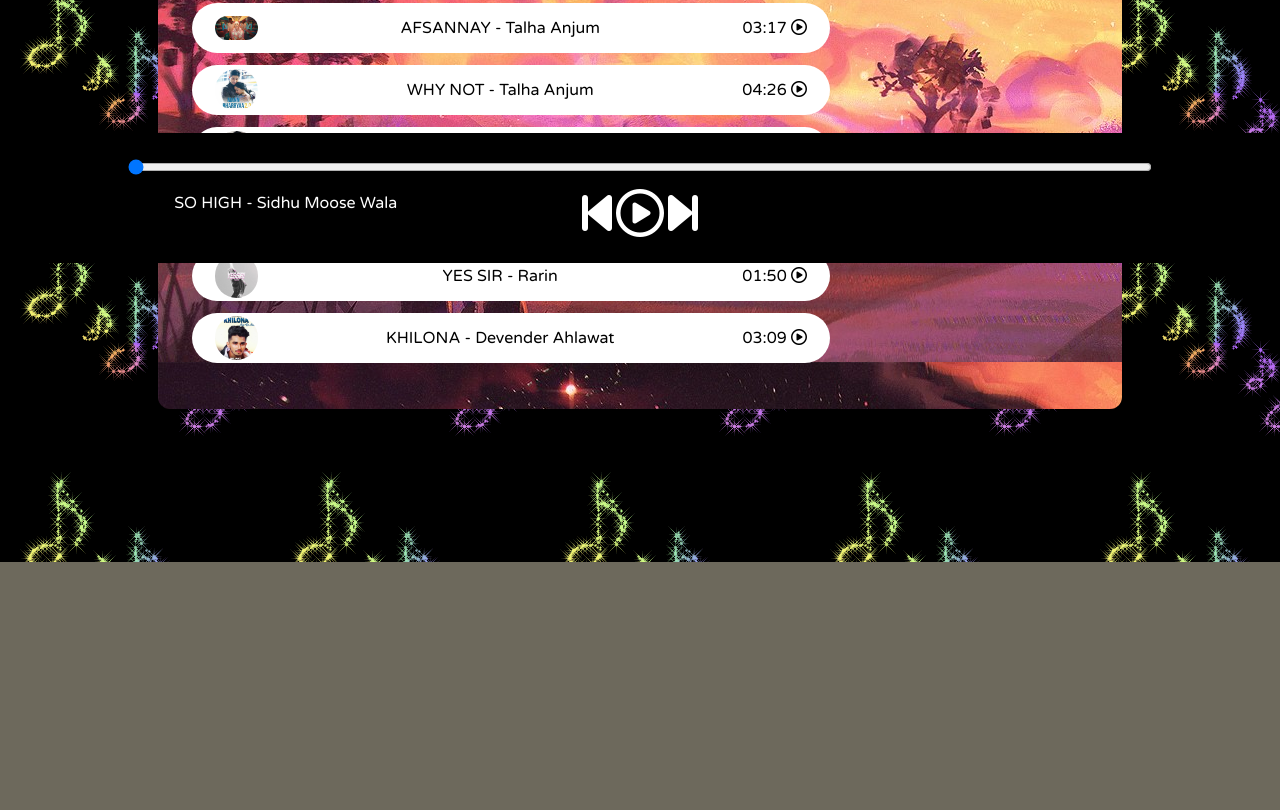
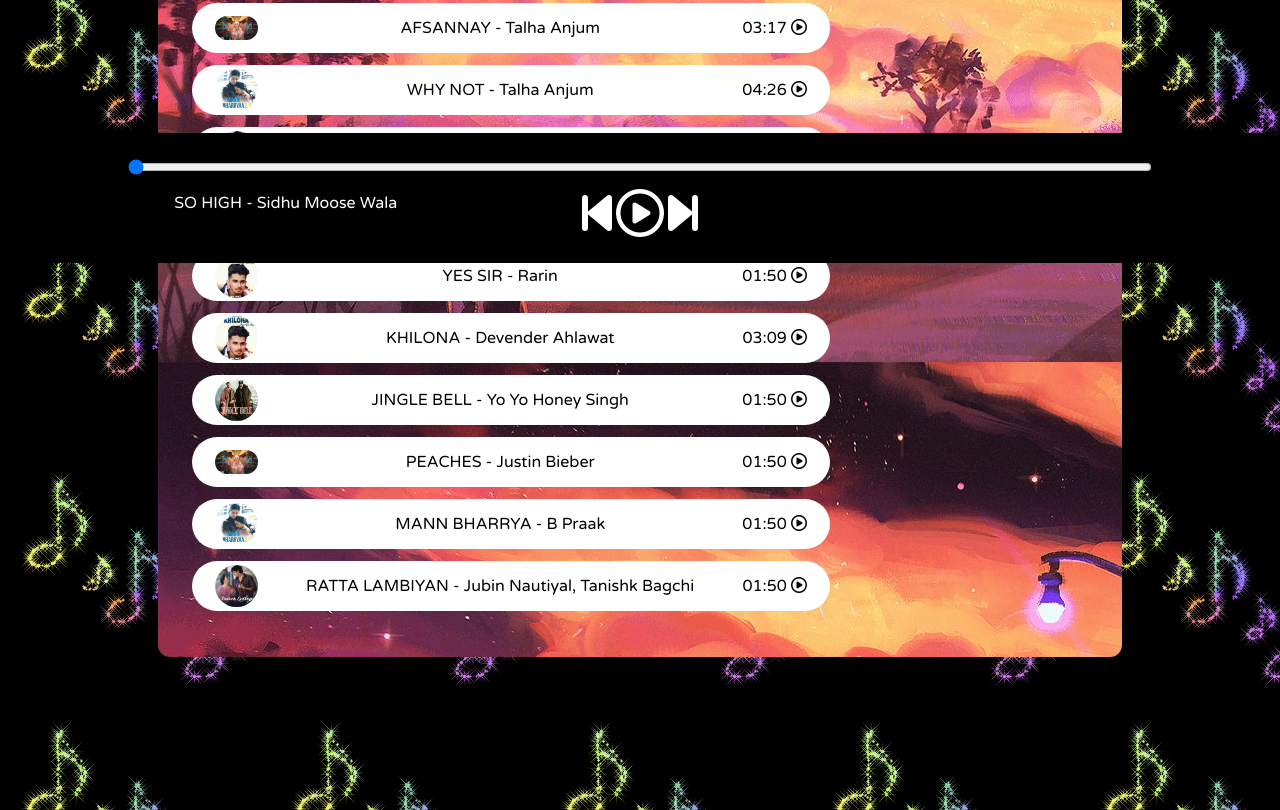
Before and after one commit to Roshankumar0808/MatchMyVibe, a plain HTML site: page index.html in a window 1280 px wide. Shown: the part 537-1347 px from the top of the page. Before the commit the page ends 1099 px from the top, so only its background shows below. Drawn offline with Linux system fonts and the light colour scheme.

Commit message:
fix : code fix song sequence

```diff
--- a/index.html
+++ b/index.html
@@ -78,6 +78,26 @@
                     <span class="songlistplay"><span class="timestamp">03:09 <i id="9" class="far songItemPlay fa-play-circle"></i> </span></span>
 
                 </div>
+                <div class="songItem">
+                    <img alt="11">
+                    <span class="songName">Let me Love You</span>
+                    <span class="songlistplay"><span class="timestamp">01:50 <i id="10" class="far songItemPlay fa-play-circle"></i> </span></span>
+                </div>
+                <div class="songItem">
+                    <img alt="12">
+                    <span class="songName">Let me Love You</span>
+                    <span class="songlistplay"><span class="timestamp">01:50 <i id="11" class="far songItemPlay fa-play-circle"></i> </span></span>
+                </div>
+                <div class="songItem">
+                    <img alt="13">
+                    <span class="songName">Let me Love You</span>
+                    <span class="songlistplay"><span class="timestamp">01:50 <i id="12" class="far songItemPlay fa-play-circle"></i> </span></span>
+                </div>
+                <div class="songItem">
+                    <img alt="14">
+                    <span class="songName">Let me Love You</span>
+                    <span class="songlistplay"><span class="timestamp">01:50 <i id="13" class="far songItemPlay fa-play-circle"></i> </span></span>
+                </div>
             </div>
 
         </div>
--- a/script.js
+++ b/script.js
@@ -18,7 +18,7 @@ let songs = [
     {songName: "WHY NOT - Talha Anjum", filePath: "songs/6.mp3", coverPath: "covers/6.png"},
     {songName: "LAGA REH - Talha Anjum", filePath: "songs/7.mp3", coverPath: "covers/10.png"},
     {songName: "MERE SAMNE WALI KHIDKI MEIN - Ashish Patil", filePath: "songs/8.mp3", coverPath: "covers/7.png"},
-    {songName: "YES SIR - Rarin", filePath: "songs/9.mp3", coverPath: "covers/8.png"},
+    {songName: "YES SIR - Rarin", filePath: "songs/9.mp3", coverPath: "covers/9.png"},
     {songName: "KHILONA - Devender Ahlawat", filePath: "songs/10.mp3", coverPath: "covers/9.png"},
     {songName: "JINGLE BELL - Yo Yo Honey Singh", filePath: "songs/11.mp3", coverPath: "covers/4.png"},
     {songName: "PEACHES - Justin Bieber", filePath: "songs/12.mp3", coverPath: "covers/5.png"},
```
